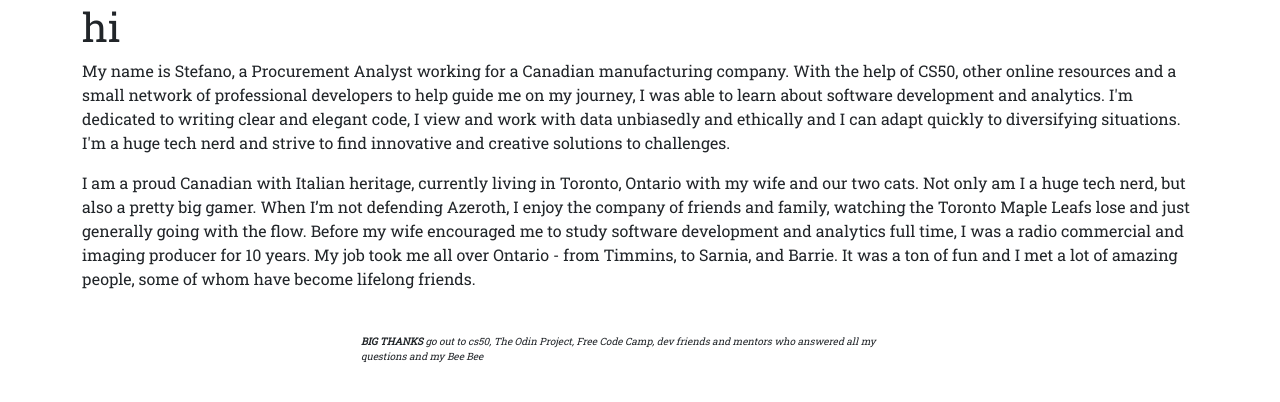
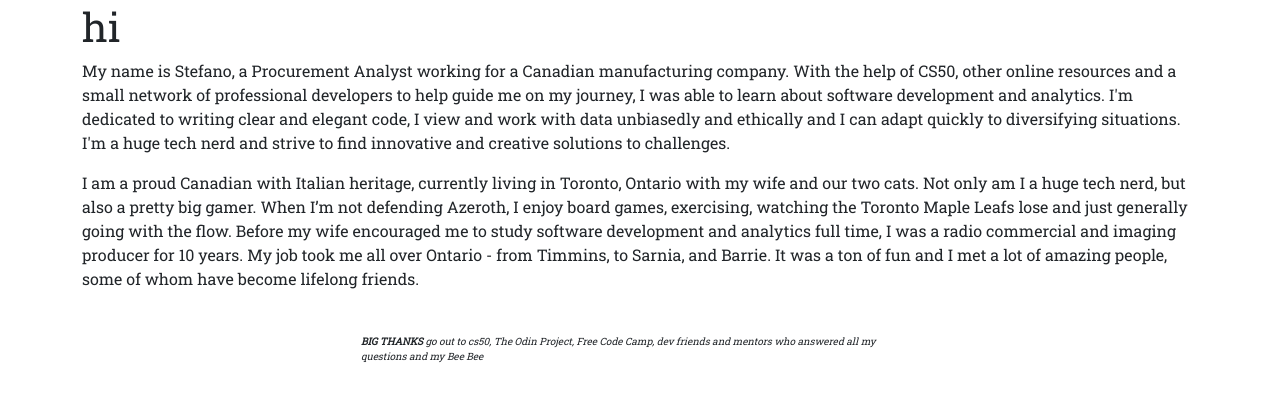
Before and after one commit to TeaZea/Portfolio_2024, a Django app: page / in a window 1280 px wide. Shown: the part 221-623 px from the top of the page. Run offline with Django 5.2, Linux system fonts and the light colour scheme; some libraries are stand-ins or nearby versions.

Commit message:
Updated some content and docs.

```diff
--- a/portfolio_v2/pages/templates/pages/home.html
+++ b/portfolio_v2/pages/templates/pages/home.html
@@ -5,7 +5,7 @@
 <div class="body-margin">
     <h1>hi</h1>
     <p>My name is Stefano, a Procurement Analyst working for a Canadian manufacturing company. With the help of CS50, other online resources and a small network of professional developers to help guide me on my journey, I was able to learn about software development and analytics. I'm dedicated to writing clear and elegant code, I view and work with data unbiasedly and ethically and I can adapt quickly to diversifying situations. I'm a huge tech nerd and strive to find innovative and creative solutions to challenges.</p>
-    <p>I am a proud Canadian with Italian heritage, currently living in Toronto, Ontario with my wife and our two cats. Not only am I a huge tech nerd, but also a pretty big gamer. When I’m not defending Azeroth, I enjoy the company of friends and family, watching the Toronto Maple Leafs lose and just generally going with the flow. Before my wife encouraged me to study software development and analytics full time, I was a radio commercial and imaging producer for 10 years. My job took me all over Ontario - from Timmins, to Sarnia, and Barrie. It was a ton of fun and I met a lot of amazing people, some of whom have become lifelong friends.</p>
+    <p>I am a proud Canadian with Italian heritage, currently living in Toronto, Ontario with my wife and our two cats. Not only am I a huge tech nerd, but also a pretty big gamer. When I’m not defending Azeroth, I enjoy board games, exercising, watching the Toronto Maple Leafs lose and just generally going with the flow. Before my wife encouraged me to study software development and analytics full time, I was a radio commercial and imaging producer for 10 years. My job took me all over Ontario - from Timmins, to Sarnia, and Barrie. It was a ton of fun and I met a lot of amazing people, some of whom have become lifelong friends.</p>
 </div>
 
 {% endblock page_content %}
```
Also changed, not shown: 1 other file.
